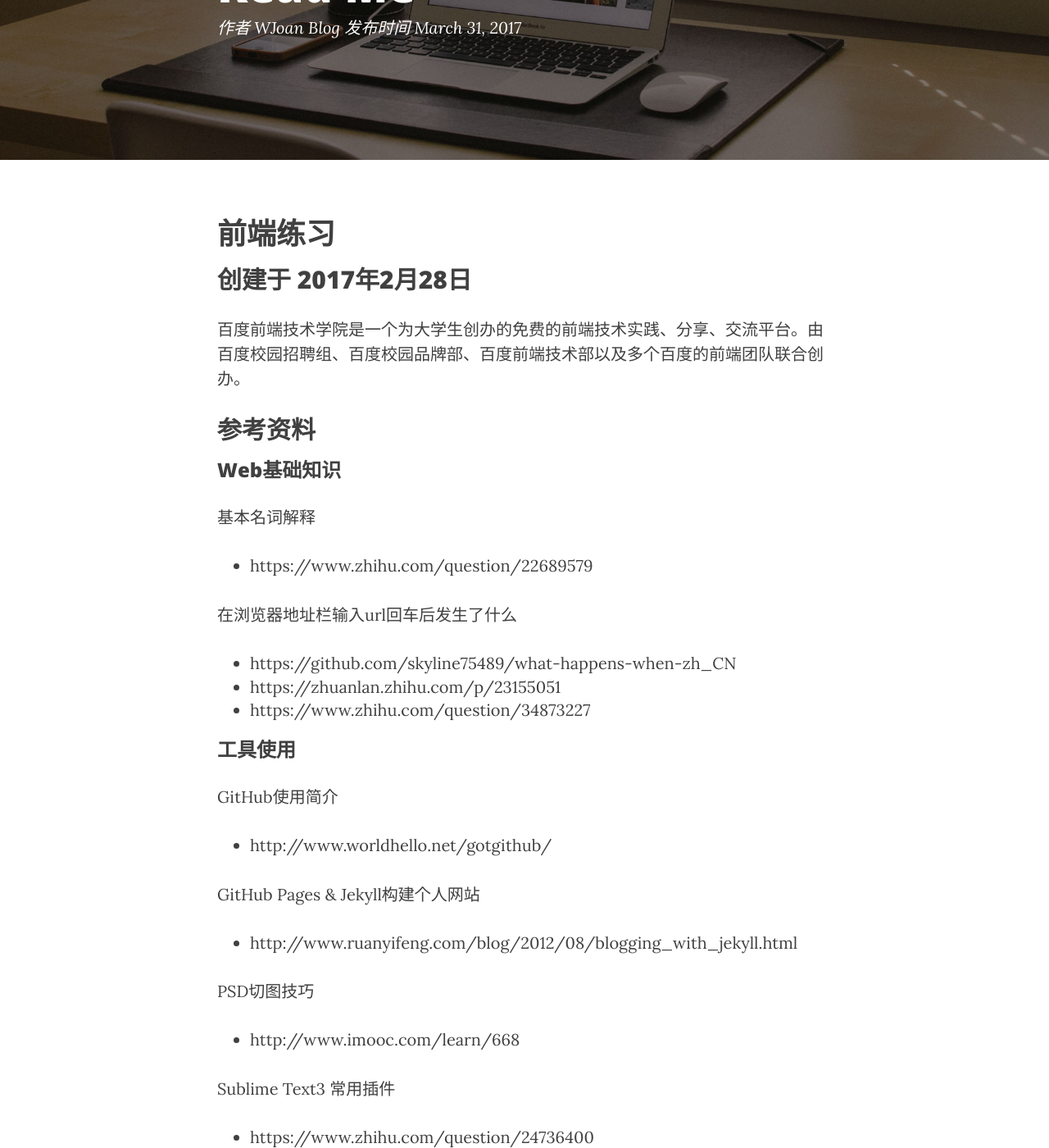
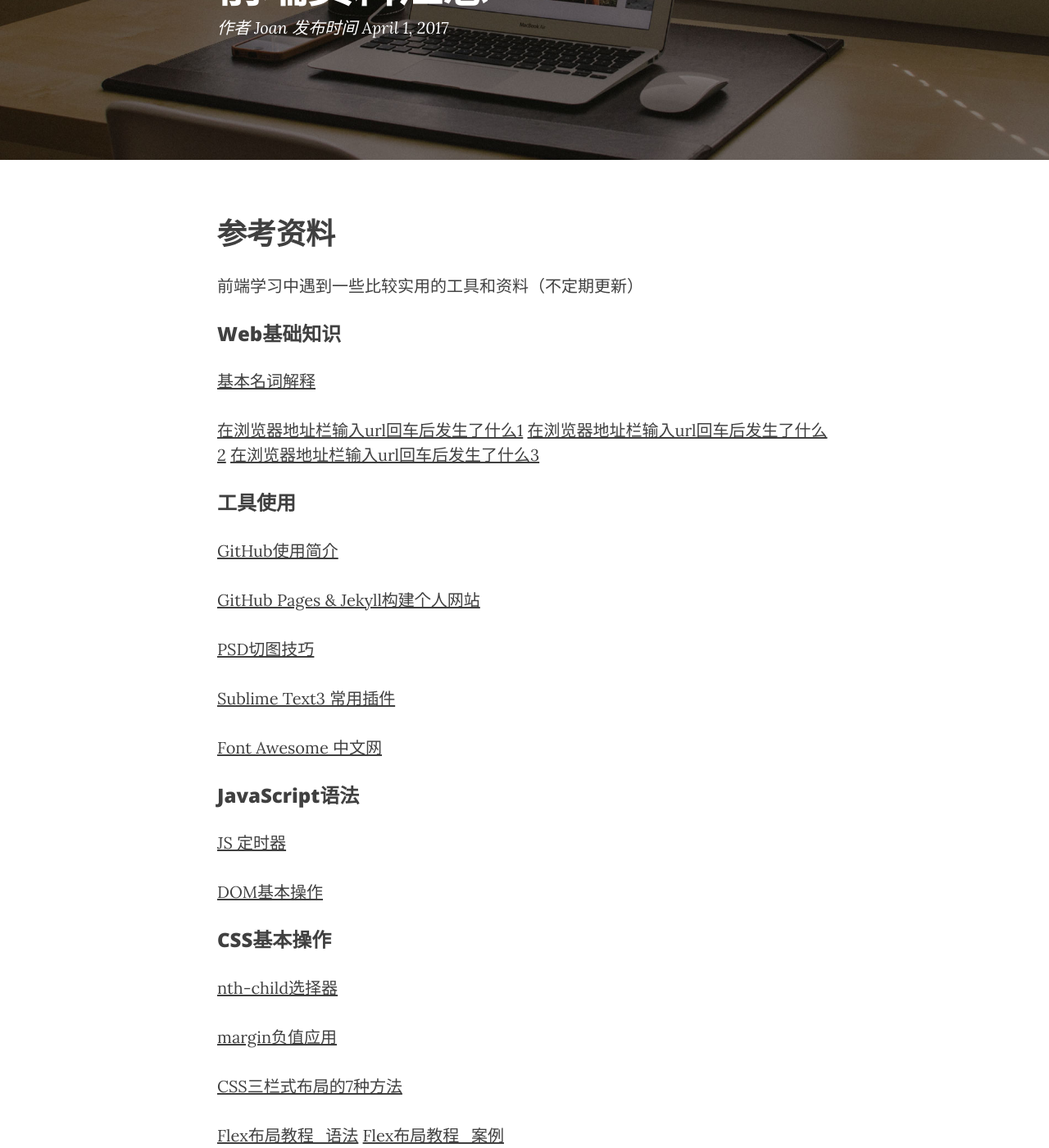
Before and after one commit to WJoan/WJoan.github.io, a Jekyll site: the page built from _posts/2017-03-31-read-me.markdown, in a window 1280 px wide and 1400 px high, scrolled down 218 px. Shown: the whole window at 82% size. Built offline with Jekyll 4.4.1, drawn with Linux system fonts in a browser that asks for light colours; nearby versions of some CDN libraries; our own code applies the rules of GitHub Pages for plain Markdown files; some of the changed text lies outside the part shown.

Commit message:
前端学习资料

```diff
--- a/_posts/2017-03-31-read-me.markdown
+++ b/_posts/2017-03-31-read-me.markdown
@@ -1,72 +1,57 @@
-# 前端练习
-## 创建于 2017年2月28日
-百度前端技术学院是一个为大学生创办的免费的前端技术实践、分享、交流平台。由百度校园招聘组、百度校园品牌部、百度前端技术部以及多个百度的前端团队联合创办。
+---
+layout:     post
+title:      "前端资料汇总"
+date:       2017-04-01 21:30:00
+author:     "Joan"
+---
 
-## 参考资料
+# 参考资料
+前端学习中遇到一些比较实用的工具和资料（不定期更新）
+
 ### Web基础知识
-基本名词解释
-* https://www.zhihu.com/question/22689579
+[基本名词解释](https://www.zhihu.com/question/22689579)
 
-在浏览器地址栏输入url回车后发生了什么
-* https://github.com/skyline75489/what-happens-when-zh_CN
-* https://zhuanlan.zhihu.com/p/23155051
-* https://www.zhihu.com/question/34873227
+[在浏览器地址栏输入url回车后发生了什么1](https://github.com/skyline75489/what-happens-when-zh_CN)
+[在浏览器地址栏输入url回车后发生了什么2](https://zhuanlan.zhihu.com/p/23155051)
+[在浏览器地址栏输入url回车后发生了什么3](https://www.zhihu.com/question/34873227)
 
 ### 工具使用
-GitHub使用简介
-* http://www.worldhello.net/gotgithub/
+[GitHub使用简介](http://www.worldhello.net/gotgithub/)
 
-GitHub Pages & Jekyll构建个人网站
-* http://www.ruanyifeng.com/blog/2012/08/blogging_with_jekyll.html
+[GitHub Pages & Jekyll构建个人网站](http://www.ruanyifeng.com/blog/2012/08/blogging_with_jekyll.html)
 
-PSD切图技巧
-* http://www.imooc.com/learn/668
+[PSD切图技巧](http://www.imooc.com/learn/668)
 
-Sublime Text3 常用插件
-* https://www.zhihu.com/question/24736400
+[Sublime Text3 常用插件](https://www.zhihu.com/question/24736400)
 
-Font Awesome 中文网
-* http://www.fontawesome.com.cn/
+[Font Awesome 中文网](http://www.fontawesome.com.cn/)
 
 ### JavaScript语法
-JS 定时器
-* http://javascript.ruanyifeng.com/advanced/timer.html
+[JS 定时器](http://javascript.ruanyifeng.com/advanced/timer.html)
 
-### DOM基本操作
-* http://javascript.ruanyifeng.com/dom/node.html
+[DOM基本操作](http://javascript.ruanyifeng.com/dom/node.html)
 
 ### CSS基本操作
-nth-child选择器
-http://www.daqianduan.com/3737.html
+[nth-child选择器](http://www.daqianduan.com/3737.html)
 
-margin负值应用
-http://www.daqianduan.com/6239.html
+[margin负值应用](http://www.daqianduan.com/6239.html)
 
-CSS三栏式布局的7种方法
-* https://zhuanlan.zhihu.com/p/25070186?refer=learncoding
+[CSS三栏式布局的7种方法](https://zhuanlan.zhihu.com/p/25070186?refer=learncoding)
 
-Flex布局教程（语法+实例）
-* http://www.ruanyifeng.com/blog/2015/07/flex-grammar.html
-* http://www.ruanyifeng.com/blog/2015/07/flex-examples.html
+[Flex布局教程_语法](http://www.ruanyifeng.com/blog/2015/07/flex-grammar.html)
+[Flex布局教程_案例](http://www.ruanyifeng.com/blog/2015/07/flex-examples.html)
 
-overflow:hidden清除浮动的原理
-* https://www.zhihu.com/question/30938856
+[overflow:hidden清除浮动的原理](https://www.zhihu.com/question/30938856)
 
-CSS使用技巧
-* http://www.ruanyifeng.com/blog/2010/03/css_cookbook.html
+[CSS使用技巧](http://www.ruanyifeng.com/blog/2010/03/css_cookbook.html)
 
-float详解
-* http://www.jb51.net/web/73916.html
+[float详解](http://www.jb51.net/web/73916.html)
 
-CSS居中方案
-* https://css-tricks.com/centering-css-complete-guide/
+[CSS居中方案](https://css-tricks.com/centering-css-complete-guide/)
 
-CSS居中代码生成器
-* http://howtocenterincss.com/
+[CSS居中代码生成器](http://howtocenterincss.com/)
 
 ### 内存问题
-调试(Chrome)
-* https://developers.google.com/web/tools/chrome-devtools/memory-problems/
+[调试(Chrome)](https://developers.google.com/web/tools/chrome-devtools/memory-problems/)
 
-Jquery导致的内存泄漏
-* http://zouzaibianyuan.iteye.com/blog/1933904
+[Jquery导致的内存泄漏](http://zouzaibianyuan.iteye.com/blog/1933904)
```
